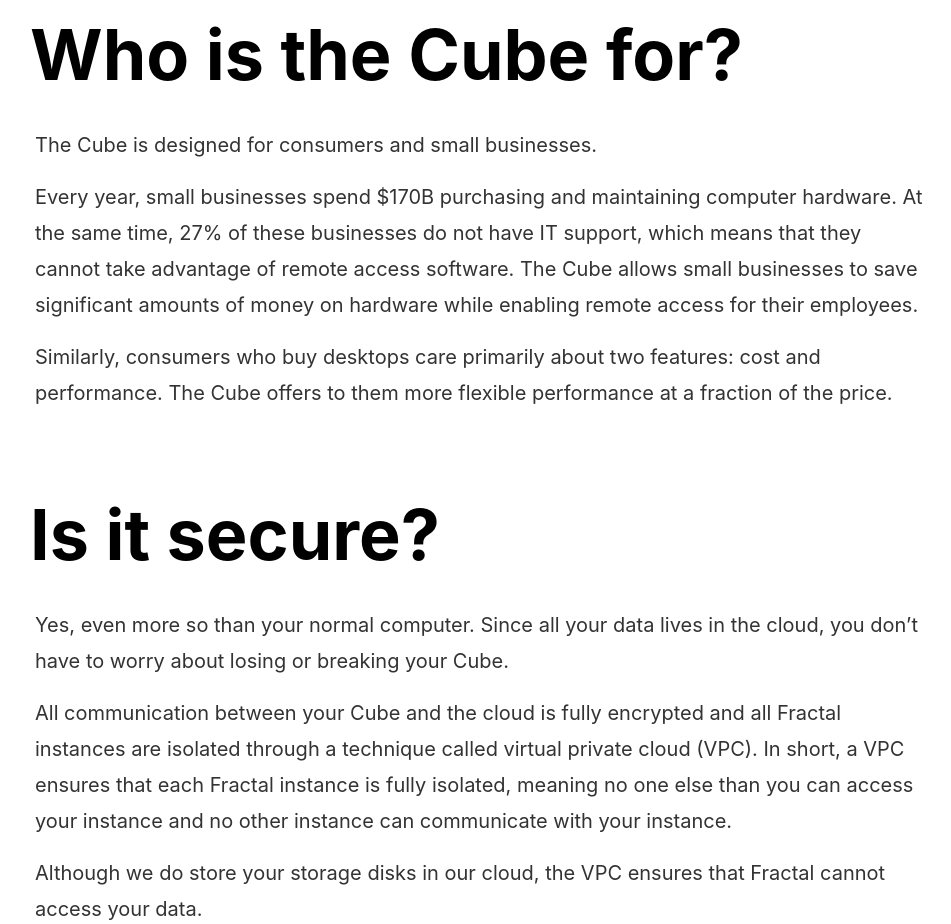
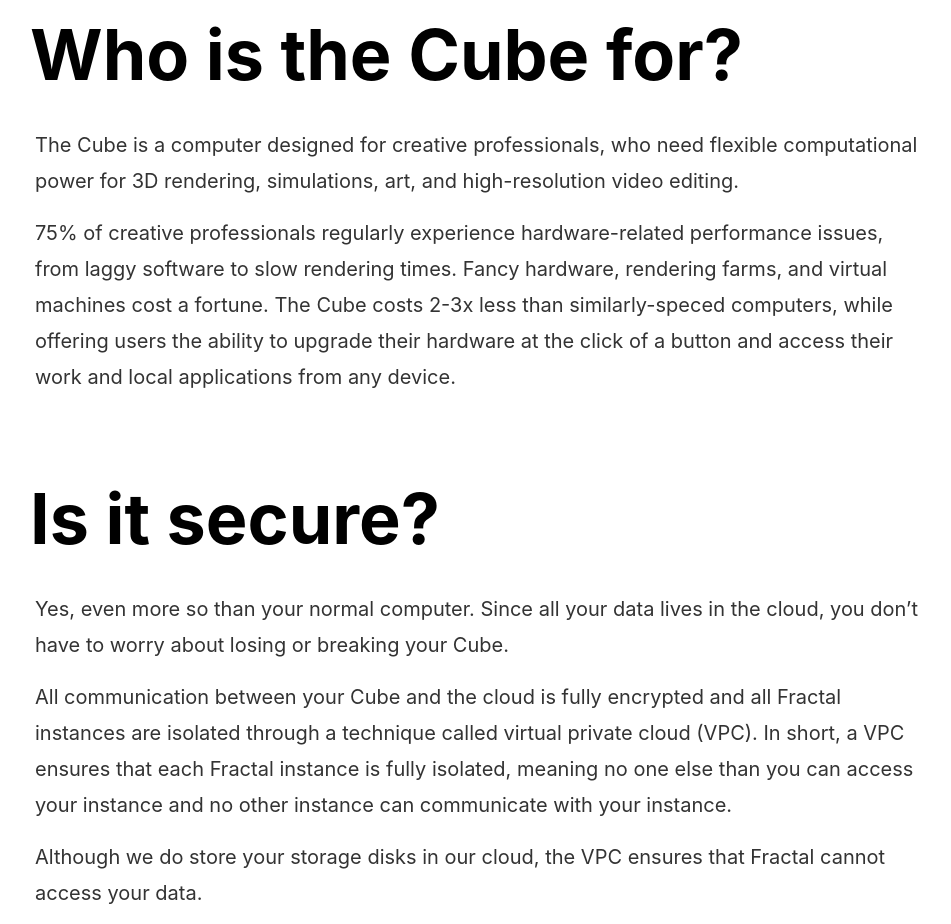
Before and after one commit to whisthq/vm-website, a React (Create React App) app: page /howitworks in a window 1280 px wide. Shown: the part 1180-2104 px from the top of the page, without its empty margins (160-1111 px from the left). Built offline with nearby package versions, Linux system fonts and the light colour scheme.

Commit message:
creative pros

```diff
--- a/src/components/PageHowItWorks/HowItWorks.js
+++ b/src/components/PageHowItWorks/HowItWorks.js
@@ -102,17 +102,14 @@
             <CubeSection title = 'Who is the Cube for?'
                          text = {<div style = {{color: '#333333', fontSize: 20, lineHeight: 1.8, paddingLeft: 5}}>
                                   <p>
-                                  The Cube is designed for consumers and small businesses.
+                                  The Cube is a computer designed for creative professionals, who need flexible computational
+                                  power for 3D rendering, simulations, art, and high-resolution video editing.
                                   </p>
                                   <p>
-                                  Every year, small businesses spend $170B purchasing and maintaining computer hardware. At the same time, 27%
-                                  of these businesses do not have IT support, which means that they cannot take advantage of remote access
-                                  software. The Cube allows small businesses to save significant amounts of money on hardware while enabling
-                                  remote access for their employees.
-                                  </p>
-                                  <p>
-                                  Similarly, consumers who buy desktops care primarily about two features: cost and performance. The Cube offers
-                                  to them more flexible performance at a fraction of the price.
+                                  75% of creative professionals regularly experience hardware-related performance issues, from laggy software
+                                  to slow rendering times. Fancy hardware, rendering farms, and virtual machines cost a fortune. The Cube costs
+                                  2-3x less than similarly-speced computers, while offering users the ability to upgrade their hardware at
+                                  the click of a button and access their work and local applications from any device.
                                   </p>
                                   </div>}
                           titleColor = {blackText}
@@ -123,17 +120,14 @@
             <CubeSection title = 'Who is the Cube for?'
                          text = {<div style = {{color: '#333333', fontSize: 20, lineHeight: 1.8, paddingLeft: 5}}>
                                   <p style = {{fontSize: 14}}>
-                                  The Cube is designed for consumers and small businesses.
+                                  The Cube is a computer designed for creative professionals, who need flexible computational
+                                  power for 3D rendering, simulations, art, and high-resolution video editing.
                                   </p>
                                   <p style = {{fontSize: 14}}>
-                                  Every year, small businesses spend $170B purchasing and maintaining computer hardware. At the same time, 27%
-                                  of these businesses do not have IT support, which means that they cannot take advantage of remote access
-                                  software. The Cube allows small businesses to save significant amounts of money on hardware while enabling
-                                  remote access for their employees.
-                                  </p>
-                                  <p style = {{fontSize: 14}}>
-                                  Similarly, consumers who buy desktops care primarily about two features: cost and performance. The Cube offers
-                                  to them more flexible performance at a fraction of the price.
+                                  75% of creative professionals regularly experience hardware-related performance issues, from laggy software
+                                  to slow rendering times. Fancy hardware, rendering farms, and virtual machines cost a fortune. The Cube costs
+                                  2-3x less than similarly-speced computers, while offering users the ability to upgrade their hardware at
+                                  the click of a button and access their work and local applications from any device.
                                   </p>
                                   </div>}
                           titleColor = {blackText}
```
